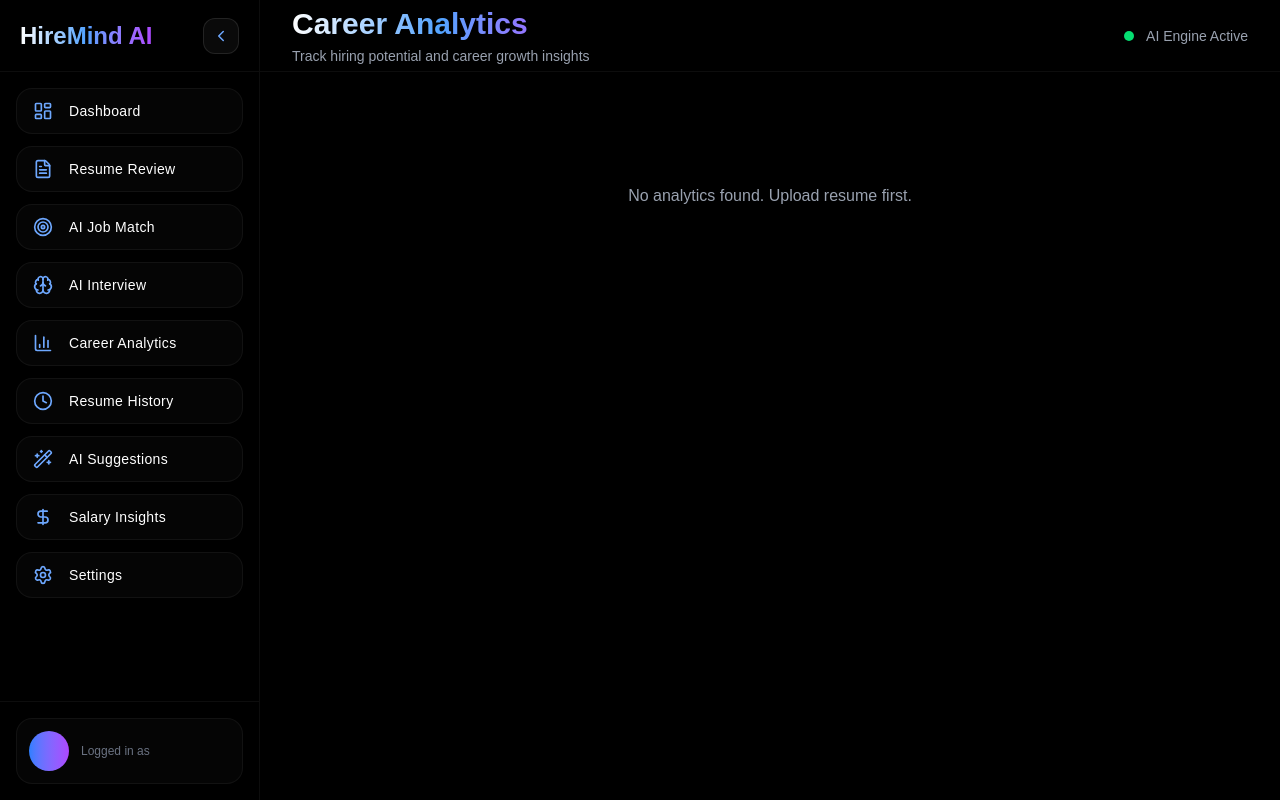
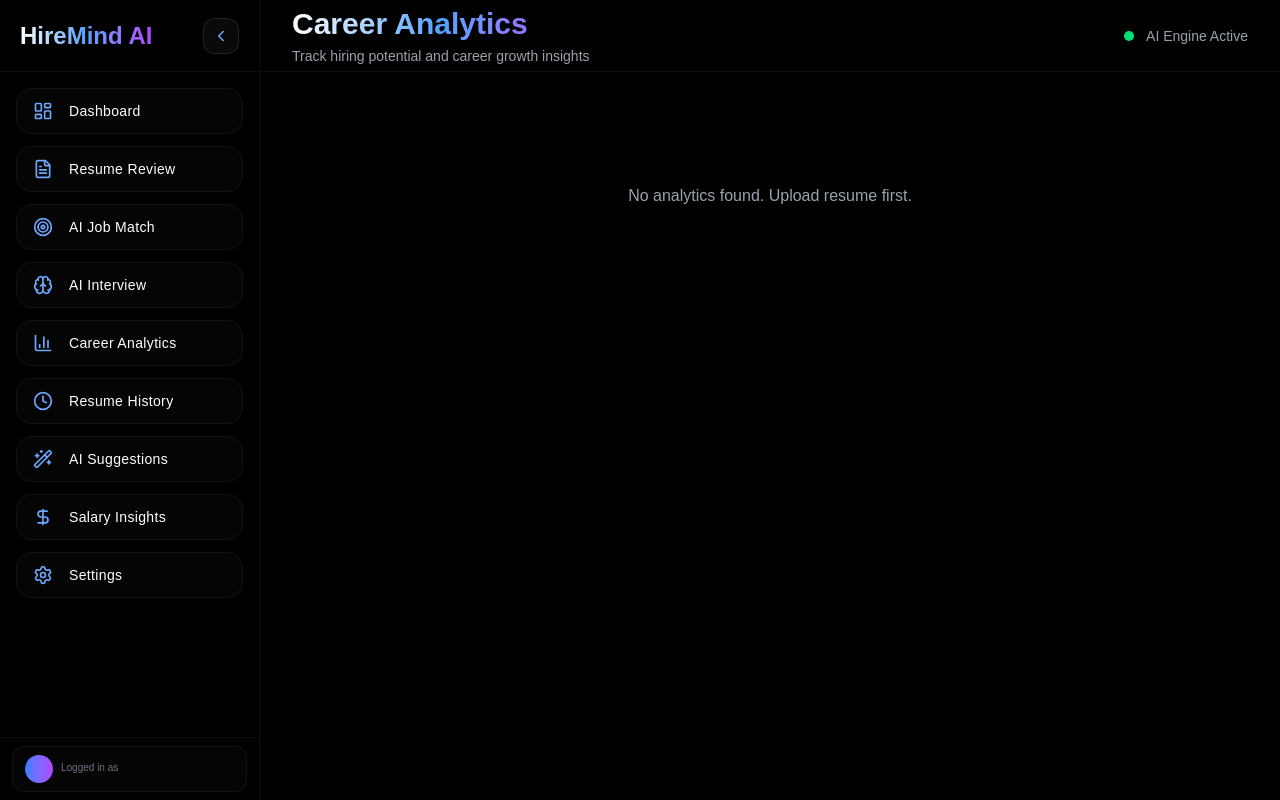
Before and after one commit to yashrajagawane/hiremind-ai, a Next.js app in the folder frontend/: page /career-analytics in a window 1280 px wide. Built offline with nearby package versions, Linux system fonts and the light colour scheme; sample sign-in values are in the browser's storage.

Commit message:
style(ui): reduce height of user profile section in sidebar

```diff
--- a/frontend/src/components/Sidebar.tsx
+++ b/frontend/src/components/Sidebar.tsx
@@ -207,27 +207,27 @@ export default function Sidebar({
       </div>
 
       {/* USER */}
-      <div className="p-4 border-t border-white/5 shrink-0">
+      <div className="px-3 py-2 border-t border-white/5 shrink-0">
 
         <div
           className="
-          flex items-center gap-3
+          flex items-center gap-2
           bg-[#050505]
-          rounded-2xl
-          p-3
+          rounded-xl
+          px-3 py-2
           border border-white/5
         "
         >
 
           <div
             className="
-            w-10 h-10
+            w-7 h-7
             rounded-full
             bg-gradient-to-r
             from-blue-500
             to-purple-500
             flex items-center justify-center
-            text-white font-bold
+            text-white text-xs font-bold shrink-0
           "
           >
             {user?.full_name?.charAt(0)}
@@ -237,11 +237,11 @@ export default function Sidebar({
 
             <div className="text-left">
 
-              <p className="text-xs text-gray-500">
+              <p className="text-[10px] text-gray-500 leading-none">
                 Logged in as
               </p>
 
-              <p className="text-sm text-white font-medium">
+              <p className="text-xs text-white font-medium leading-none mt-0.5">
                 {user?.full_name}
               </p>
 
```
